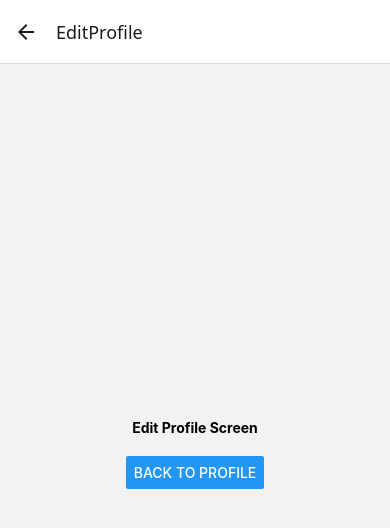
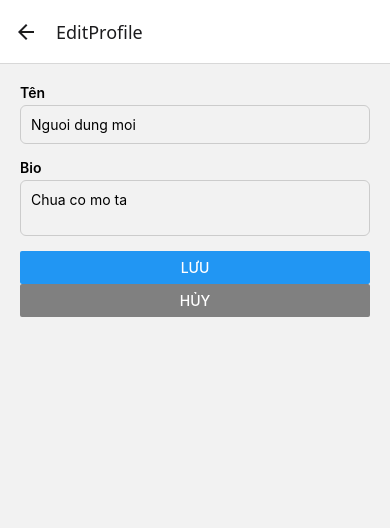
Before and after one commit to nhatlq20/mma301-assignment1, a React Native app: screen /EditProfile in a window 390 px wide. Shown: the top 528 px of the page. Built offline with nearby package versions, Linux system fonts and the light colour scheme.

Commit message:
feat: add controlled edit  form with validation and save/cancel

```diff
--- a/App.js
+++ b/App.js
@@ -1,4 +1,3 @@
-import React from 'react';
 import { ThemeProvider } from './src/context/ThemeContext';
 import { ProfileProvider } from './src/context/ProfileContext';
 import AppNavigator from './src/navigation/AppNavigator';
--- a/index.js
+++ b/index.js
@@ -1,5 +1,4 @@
 import { registerRootComponent } from 'expo';
-
 import App from './App';
 
 // registerRootComponent calls AppRegistry.registerComponent('main', () => App);
--- /dev/null
+++ b/src/components/FormField.js
@@ -0,0 +1,24 @@
+import { View, Text, TextInput, StyleSheet } from 'react-native';
+
+
+export default function FormField({ label, value, onChangeText, error, multiline }) {
+    return (
+        <View style={styles.wrapper}>
+            <Text style={styles.label}>{label}</Text>
+            <TextInput
+                style={[styles.input, error && styles.inputError]}
+                value={value}
+                onChangeText={onChangeText}
+                multiline={multiline}
+            />
+            {error ? <Text style={styles.errorText}>{error}</Text> : null}
+        </View>
+    )
+}
+const styles = StyleSheet.create({
+    wrapper: { marginBottom: 15 },
+    label: { fontWeight: '600', marginBottom: 4 },
+    input: { borderWidth: 1, borderColor: '#ccc', borderRadius: 6, padding: 10 },
+    inputError: { borderColor: 'red' },
+    errorText: { color: 'red', marginTop: 4 },
+});
--- /dev/null
+++ b/src/constants/validationRules.js
@@ -0,0 +1,11 @@
+
+export function validateProfile({ name, bio }) {
+    const errors = {};
+
+    if (!name || name.trim().length === 0) errors.name = 'Tên không được để trống';
+    if (name && name.length > 40) errors.name = 'Tên tối đa 40 ký tự';
+    if (bio && bio.length > 200) errors.bio = 'Bio tối đa 200 ký tự';
+
+    return errors;
+
+}
--- a/src/screens/EditProfileScreen.js
+++ b/src/screens/EditProfileScreen.js
@@ -1,26 +1,34 @@
-import { Button } from "react-native"
-import { StyleSheet } from "react-native"
-import { Text } from "react-native"
-import { View } from "react-native"
+import { useState } from 'react';
+import { View, Button } from 'react-native';
+import { useProfile } from '../context/ProfileContext';
+import FormField from '../components/FormField';
+import { validateProfile } from '../constants/validationRules';
 
 export default function EditProfileScreen({ navigation }) {
+    const { profile, updateProfile } = useProfile();
+    const [form, setForm] = useState({ name: profile?.name ?? '', bio: profile?.bio ?? '' }); // local form state
+    const [errors, setErrors] = useState({});
+
+    const handleSave = async () => {
+        const validationErrors = validateProfile(form);
+        if (Object.keys(validationErrors).length > 0) {
+            setErrors(validationErrors);   // lỗi -> KHÔNG ghi đè
+            return;
+        }
+        await updateProfile({ ...profile, ...form });
+        navigation.goBack();
+    };
+
+    const handleCancel = () => {
+        navigation.goBack();             // không gọi updateProfile -> dữ liệu cũ giữ nguyên
+    };
+
     return (
-        <View style={styles.container}>
-            <Text style={styles.title}>Edit Profile Screen</Text>
-            <Button title="Back to profile" onPress={() => navigation.goBack()}></Button>
+        <View style={{ padding: 20 }}>
+            <FormField label="Tên" value={form.name} onChangeText={t => setForm(f => ({ ...f, name: t }))} error={errors.name} />
+            <FormField label="Bio" value={form.bio} onChangeText={t => setForm(f => ({ ...f, bio: t }))} error={errors.bio} multiline />
+            <Button title="Lưu" onPress={handleSave} />
+            <Button title="Hủy" color="gray" onPress={handleCancel} />
         </View>
-    )
+    );
 }
-
-const styles = StyleSheet.create({
-    container: {
-        flex: 1,
-        justifyContent: 'center',
-        alignItems: 'center',
-    },
-    title: {
-        fontqSize: 24,
-        fontWeight: 'bold',
-        marginBottom: 20,
-    }
-})
```
